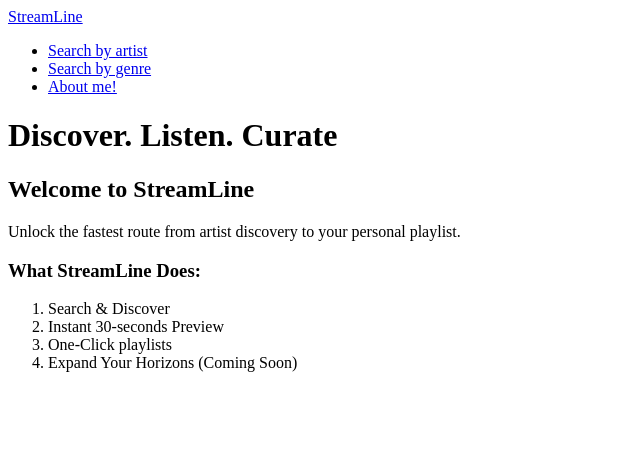
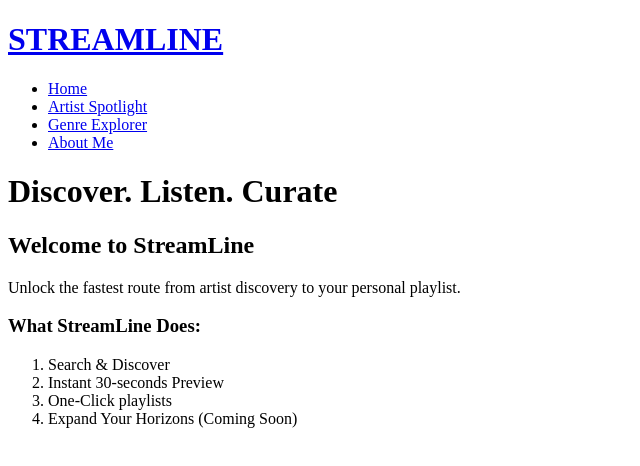
Before and after one commit to kukoyio/Streamline, a plain HTML site: page frontend/src/home.html in a window 1280 px wide. Shown: the whole page, without its empty margins (0-640 px from the left). Drawn offline with Linux system fonts and the light colour scheme.

Commit message:
Added home.html with main structure and content for StreamLine application

```diff
--- a/frontend/src/index.html
+++ b/frontend/src/home.html
@@ -8,12 +8,13 @@
 </head>
 <body>
     <header>
-        <nav>
-            <a href="/" class="">StreamLine</a>
+        <h1><a href="home.html">STREAMLINE</a></h1>
+        <nav class="navbar">
             <ul>
-                <li><a href="#">Search by artist</a></li>
-                <li><a href="#">Search by genre</a></li>
-                <li><a href="#">About me!</a></li>
+                <li><a href="home.html">Home</a></li>
+                <li><a href="artist-spotlight.html">Artist Spotlight</a></li>
+                <li><a href="genre-explorer.html">Genre Explorer</a></li>
+                <li><a href="about.html">About Me</a></li>
             </ul>
         </nav>
     </header>
```
